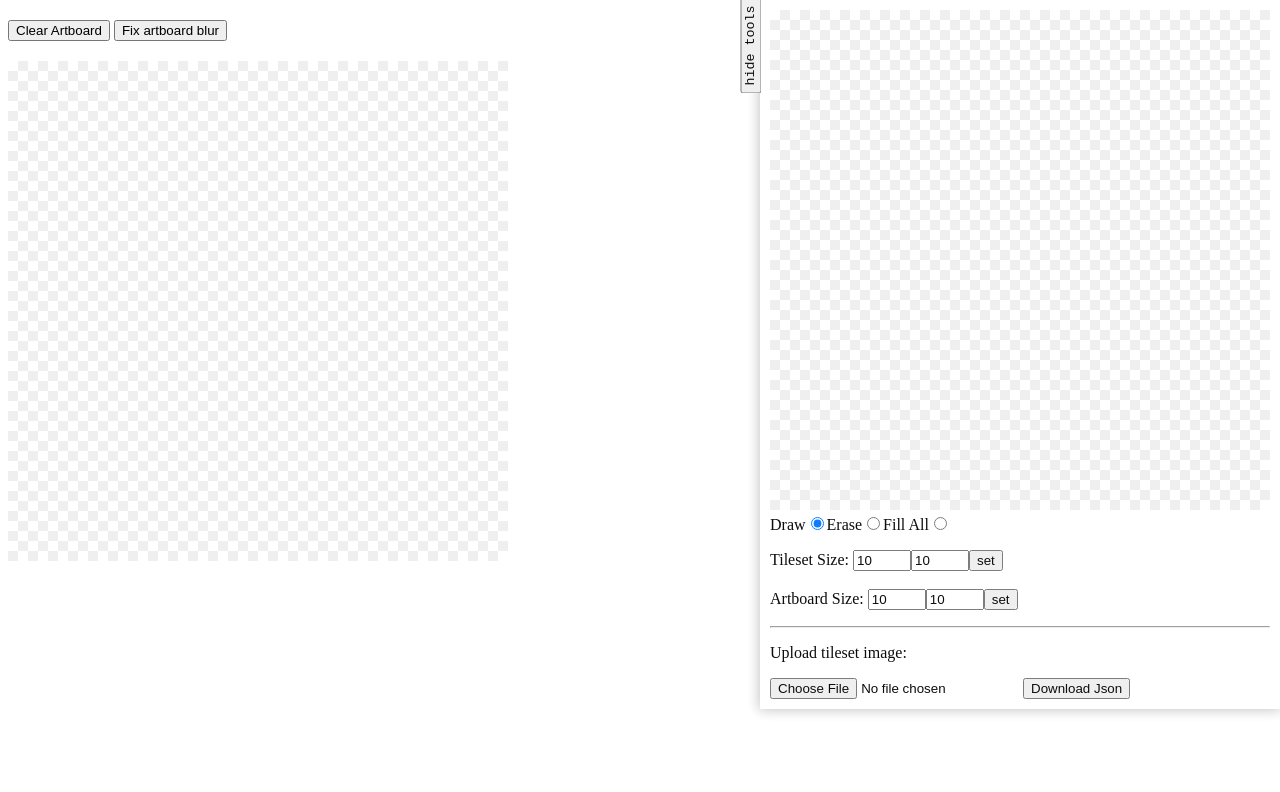
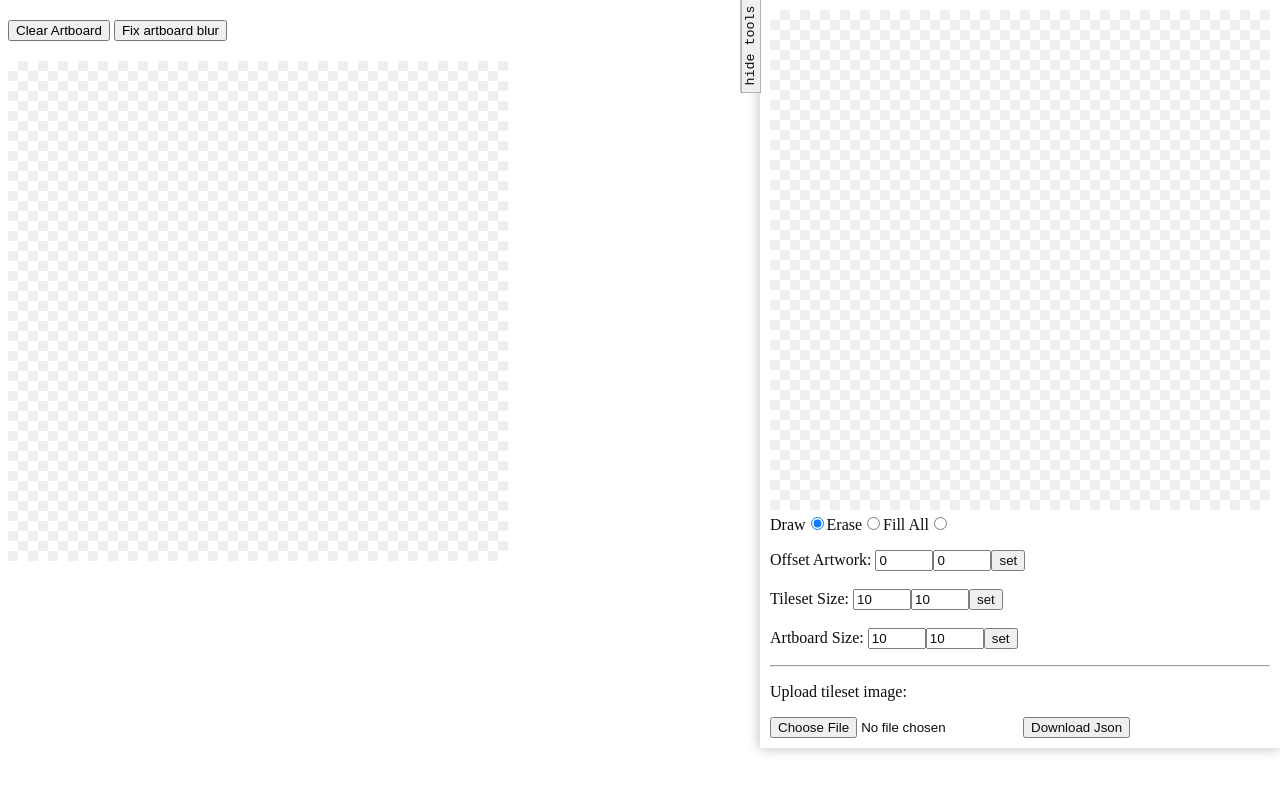
Before and after one commit to trevsm/tileset-map-painter, a React (Create React App) app: page / in a window 1280 px wide. Shown: the top 792 px of the page. Built offline with nearby package versions, Linux system fonts and the light colour scheme.

Commit message:
simple offset

```diff
--- a/src/components/Tools.tsx
+++ b/src/components/Tools.tsx
@@ -13,13 +13,14 @@ export default function Tools() {
   const { currentTile, setTilesetSource, size, setSize, getStoredSize } =
     useSprite();
   const { selectedTool, setTool } = useTools();
-  const { getDimensions, setDimensions, getGrid } = useTileGrid();
+  const { getDimensions, setDimensions, getGrid, offsetGrid } = useTileGrid();
 
   const [dim, setDim] = useState(getDimensions());
   const storedSize = getStoredSize();
   const [tilesetSize, setTilesetSize] = useState(
     storedSize ? storedSize : size
   );
+  const [offset, setOffset] = useState({ x: 0, y: 0 });
 
   const artboardLimit = (value: number) => {
     if (value > 0 && value <= 100) return true;
@@ -94,6 +95,40 @@ export default function Tools() {
       </label>
       <br />
       <p>
+        <label>
+          Offset Artwork:{" "}
+          <SizeInput
+            type="number"
+            value={offset.x}
+            onChange={(e) => {
+              const value = parseInt(e.target.value);
+              setOffset((state) => ({
+                ...state,
+                x: value,
+              }));
+            }}
+          />
+          <SizeInput
+            type="number"
+            value={offset.y}
+            onChange={(e) => {
+              const value = parseInt(e.target.value);
+              setOffset((state) => ({
+                ...state,
+                y: value,
+              }));
+            }}
+          />
+          <button
+            onClick={() => {
+              offsetGrid(offset);
+            }}
+          >
+            set
+          </button>
+        </label>
+        <br />
+        <br />
         <label>
           Tileset Size:{" "}
           <SizeInput
@@ -179,6 +214,7 @@ export default function Tools() {
         <p>Upload tileset image:</p>
         <input type="file" onChange={handleTilesetImageUpload} />
       </label>
+
       <button onClick={handleDownload}>Download Json</button>
     </div>
   );
--- a/src/hooks/useTileGrid.ts
+++ b/src/hooks/useTileGrid.ts
@@ -23,6 +23,7 @@ export interface TileGridState {
   }) => void;
   initilizeGrid: () => void;
   resizeGrid: () => void;
+  offsetGrid: (offset: { x: number; y: number }) => void;
   getGrid: () => Tile[][];
   setGrid: (grid: (Tile | null)[][]) => void;
   setTile: ({
@@ -57,6 +58,28 @@ export const useTileGrid = create<TileGridState>((set, get) => ({
       localStorage.setItem(localDimensionsKey, JSON.stringify(dimensions));
       set({ dimensions });
     }
+  },
+  offsetGrid: ({ x, y }) => {
+    const { setGrid, setDimensions } = get();
+    const grid = get().getGrid();
+
+    let newGrid = [...grid];
+
+    if (x > 0)
+      newGrid = [...Array(x).fill(Array(grid[0].length).fill(null)), ...grid];
+    if (x < 0) newGrid = newGrid.filter((_, idx) => idx >= Math.abs(x));
+
+    if (y > 0) newGrid = newGrid.map((row) => [...Array(y).fill(null), ...row]);
+    if (y < 0)
+      newGrid = newGrid.map((row) =>
+        row.filter((_, idx) => idx >= Math.abs(y))
+      );
+
+    setGrid(newGrid);
+    setDimensions({
+      widthCount: newGrid.length,
+      heightCount: newGrid[0].length,
+    });
   },
   initilizeGrid: () => {
     const { widthCount, heightCount } = get().getDimensions();
```
